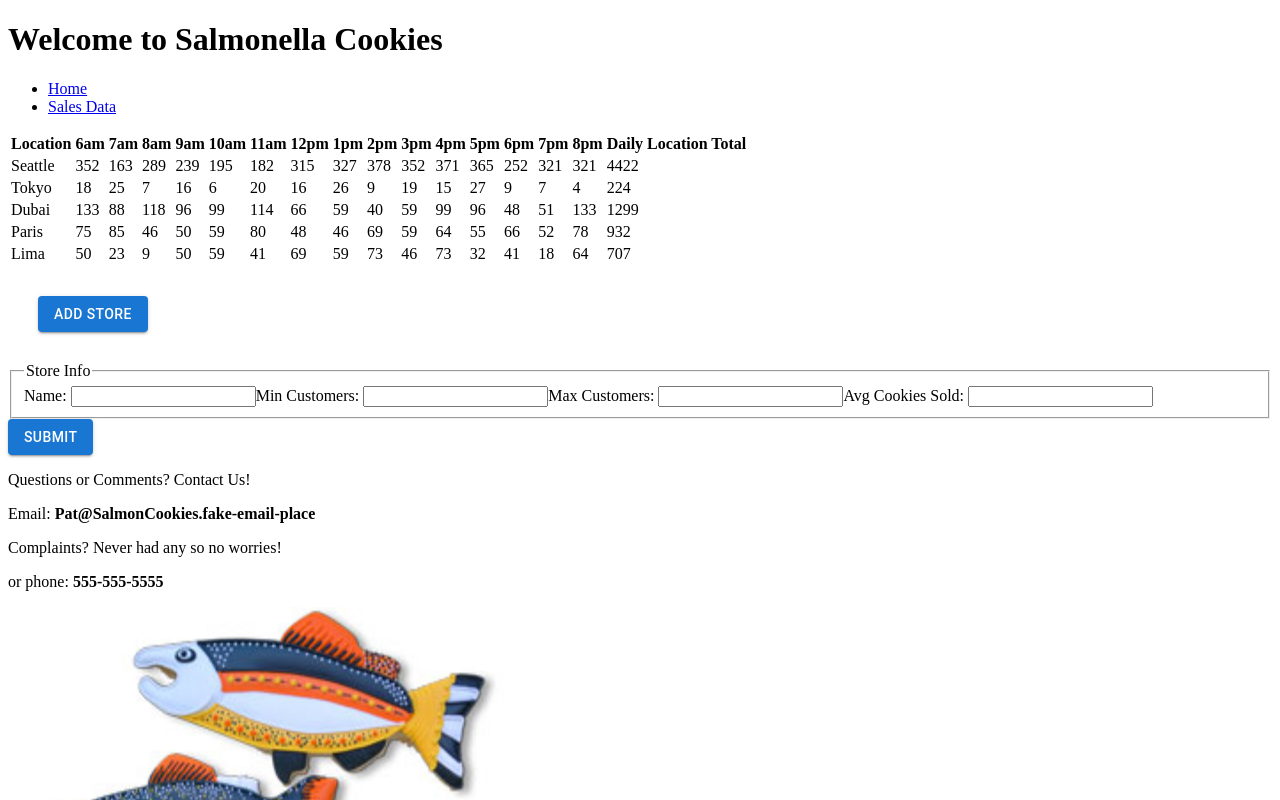
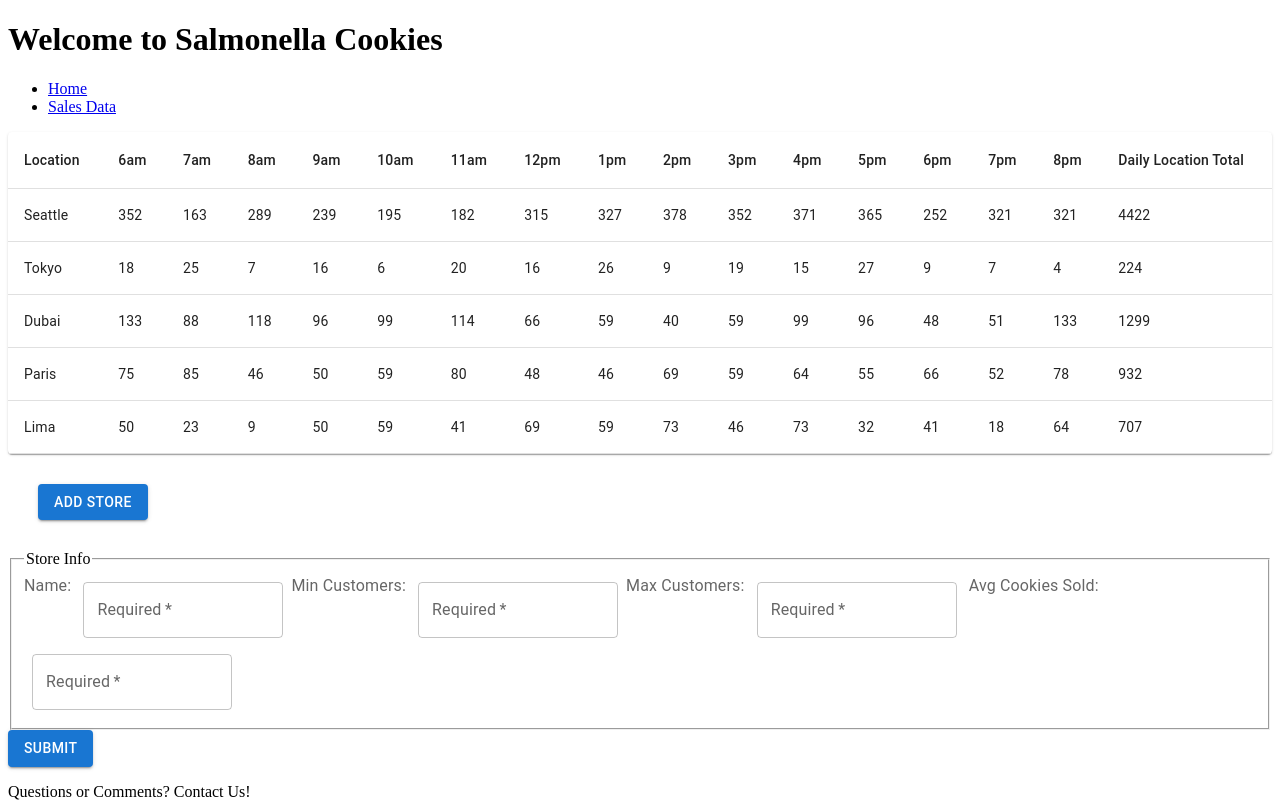
Before and after one commit to ReeceRenninger/cookie-stand-improved, a Next.js app: page /SalesData in a window 1280 px wide. Both pictures are taken after a click on the button "ADD STORE". Shown: the top 800 px of the page. Built offline with nearby package versions, Linux system fonts and the light colour scheme.

Commit message:
styling with material ui

```diff
--- a/src/Components/Form.js
+++ b/src/Components/Form.js
@@ -1,7 +1,9 @@
 import Store from "./Store";
 import { useState } from "react";
 import Button from '@mui/material/Button';
-
+import Box from '@mui/material/Box';
+import TextField from '@mui/material/TextField';
+import Label from '@mui/material/FormLabel';
 
 const Form = (props) => {
 
@@ -22,25 +24,48 @@ const Form = (props) => {
         <>
             <Button variant="contained" style={{ margin: "30px" }} onClick={() => setShowForm(!showForm)}>Add Store</Button>
             {showForm && (
-                <form id="my-form">
+                <Box
+                    component="form"
+                    sx={{
+                        '& .MuiTextField-root': { m: 1, width: '25ch' },
+                    }}
+                    noValidate
+                    autoComplete="off"
+                >
                     <fieldset>
                         <legend>Store Info</legend>
 
-                        <label>Name: </label>
-                        <input type="text" className="form-input" onChange={(e) => setName(e.target.value)} />
+                        <Label>Name: </Label>
+                        <TextField
+                            required
+                            id="outlined-required"
+                            label="Required"
+                            defaultValue="" type="text" className="form-input" onChange={(e) => setName(e.target.value)} />
 
-                        <label>Min Customers: </label>
-                        <input type="number" className="form-input" name="minCust" onChange={(e) => setMinCust(+e.target.value)} />
+                        <Label>Min Customers: </Label>
+                        <TextField
+                            required
+                            id="outlined-required"
+                            label="Required"
+                            defaultValue="" type="number" className="form-input" name="minCust" onChange={(e) => setMinCust(+e.target.value)} />
 
-                        <label>Max Customers: </label>
-                        <input type="number" className="form-input" name="maxCust" onChange={(e) => setMaxCust(+e.target.value)} />
+                        <Label>Max Customers: </Label>
+                        <TextField
+                            required
+                            id="outlined-required"
+                            label="Required"
+                            defaultValue="" type="number" className="form-input" name="maxCust" onChange={(e) => setMaxCust(+e.target.value)} />
 
-                        <label>Avg Cookies Sold: </label>
-                        <input type="number" className="form-input" name="avgCookie" onChange={(e) => setAvgCookie(+e.target.value)} />
+                        <Label> Avg Cookies Sold:</Label>
+                        <TextField
+                            required
+                            id="outlined-required"
+                            label="Required"
+                            defaultValue="" type="number" className="form-input" name="avgCookie" onChange={(e) => setAvgCookie(+e.target.value)} />
 
                     </fieldset>
                     <Button id="form-Button" variant="contained" type="submit" onClick={handleSubmit}>Submit</Button>
-                </form>
+                </Box>
             )}
         </>
     )
--- a/src/Components/Table.js
+++ b/src/Components/Table.js
@@ -1,9 +1,18 @@
 import { useEffect, useState } from "react";
 
+import * as React from 'react';
+import Paper from '@mui/material/Paper';
+import Table from '@mui/material/Table';
+import TableBody from '@mui/material/TableBody';
+import TableCell from '@mui/material/TableCell';
+import TableContainer from '@mui/material/TableContainer';
+import TableHead from '@mui/material/TableHead';
+import TablePagination from '@mui/material/TablePagination';
+import TableRow from '@mui/material/TableRow';
 //!! Chat gpt/ co pilot is the only reason this is here, idk wtf is even happening but its works so im not touching it
 //TODO: NEED TO STILL GENERATE THE DAILY TOTAL FOR ALL LOCATION TOTALS I CANT MATHS AND MY BRAIN IS FRIED FROM THIS WEEK
 
-const Table = (props) => {
+const StoreTable = (props) => {
 
   const hours = ['6am', '7am', '8am', '9am', '10am', '11am', '12pm', '1pm', '2pm', '3pm', '4pm', '5pm', '6pm', '7pm', '8pm'];
 
@@ -43,27 +52,31 @@ const Table = (props) => {
 
     return (
       <>
-        <table className="table">
-          <thead>
-            <tr className="cell">
-              <th>Location</th>
-              {hours.map((hour, idx) => <th key={`hours-${idx}`}>{hour}</th>)}
-              <th>Daily Location Total</th>
+        <Paper sx={{ width: '100%' }}>
+          <TableContainer sx={{ maxHeight: 440 }}>
+            <Table className="table">
+              <TableHead>
+                <TableRow className="cell">
+                  <TableCell>Location</TableCell>
+                  {hours.map((hour, idx) => <TableCell key={`hours-${idx}`}>{hour}</TableCell>)}
+                  <TableCell>Daily Location Total</TableCell>
 
-            </tr>
-          </thead>
-          <tbody>
-            {props.stores.map((store, idx) => (
-              <tr key={`store-${idx}`}>
-                <td >{store.name}</td>
-                {store.cookiesBought.map((cookies, idx) => <td key={`${store}-cookie-${idx}`}>{cookies}</td>)}
-              </tr>
-            ))}
-          </tbody>
-        </table>
+                </TableRow>
+              </TableHead>
+              <TableBody>
+                {props.stores.map((store, idx) => (
+                  <TableRow key={`store-${idx}`}>
+                    <TableCell >{store.name}</TableCell>
+                    {store.cookiesBought.map((cookies, idx) => <TableCell key={`${store}-cookie-${idx}`}>{cookies}</TableCell>)}
+                  </TableRow>
+                ))}
+              </TableBody>
+            </Table>
+          </TableContainer>
+        </Paper>
       </>
     )
   }
 }
 
-export default Table;
+export default StoreTable;
--- a/src/pages/SalesData.js
+++ b/src/pages/SalesData.js
@@ -2,7 +2,7 @@ import Footer from '../Components/Footer';
 import Form from '../Components/Form';
 import Header from '../Components/Header';
 import Store from '../Components/Store';
-import Table from '../Components/Table';
+import StoreTable from '../Components/Table';
 import { useState } from 'react';
 
 const SalesData = () => {
@@ -19,7 +19,7 @@ const SalesData = () => {
     <>
       <Header />
 
-      <Table
+      <StoreTable
         stores={stores}
         setStores={setStores}
       />
```
